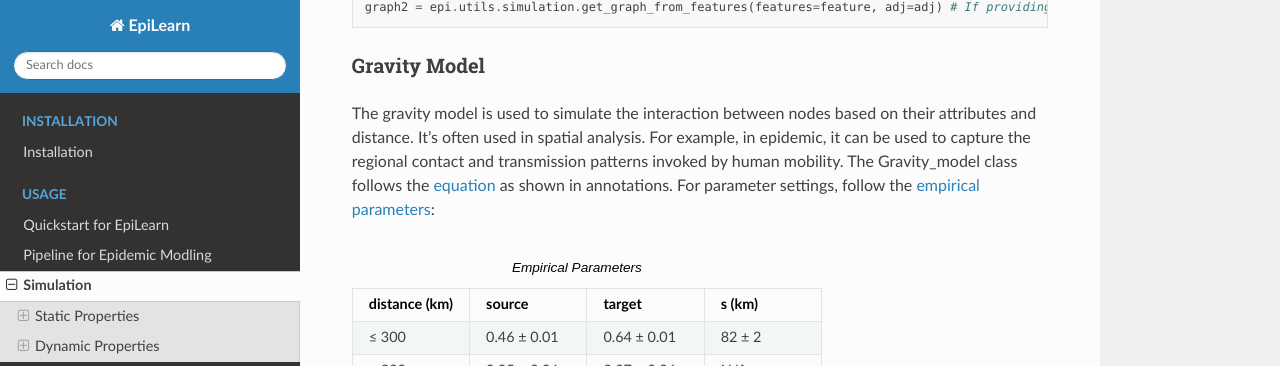
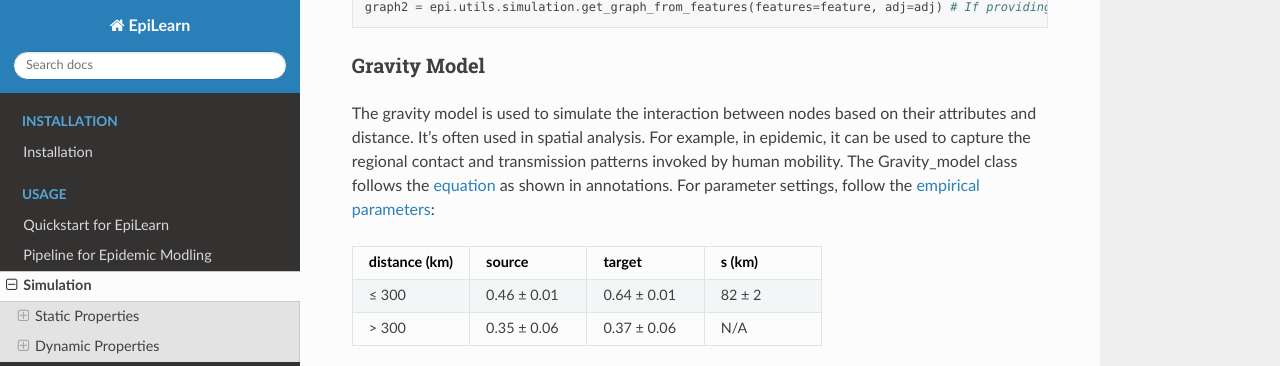
Before and after one commit to Emory-Melody/EpiLearn, a Sphinx documentation site: the page built from docs/tutorials/simulation.rst, in a window 1280 px wide and 900 px high, scrolled down 1197 px, cut to the strip 0-366 px from the top of the window. Built offline with Sphinx 7.4.7 and the Read the Docs theme 2.0.0, drawn with Linux system fonts in a browser that asks for light colours.

Commit message:
Fix Bugs

```diff
--- a/docs/tutorials/simulation.rst
+++ b/docs/tutorials/simulation.rst
@@ -50,8 +50,8 @@
 The gravity model is used to simulate the interaction between nodes based on their attributes and distance. It's often used in spatial analysis. For example, in epidemic, it can be used to capture the regional contact and transmission patterns invoked
 by human mobility. The Gravity_model class follows the `equation <https://dl.acm.org/doi/abs/10.1145/3589132.3625596>`_ as shown in annotations. For parameter settings, follow the `empirical parameters <https://www.pnas.org/doi/epdf/10.1073/pnas.0906910106>`_:
 
-.. list-table:: Empirical Parameters
-   :widths: 25 25 25 25
+.. list-table::
+   :widths: 30 30 30 30
    :header-rows: 1
 
    * - distance (km)
```
Also changed, not shown: other parts of docs/tutorials/simulation.rst (+0 -1 lines).
